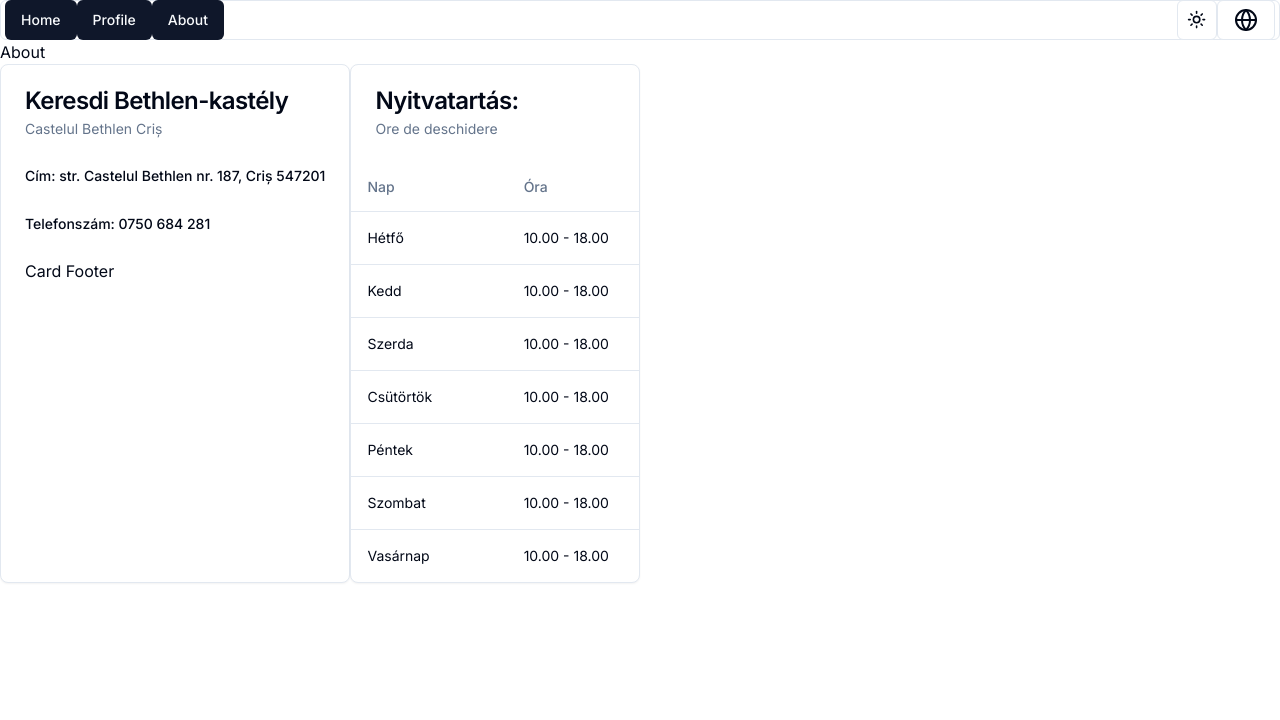
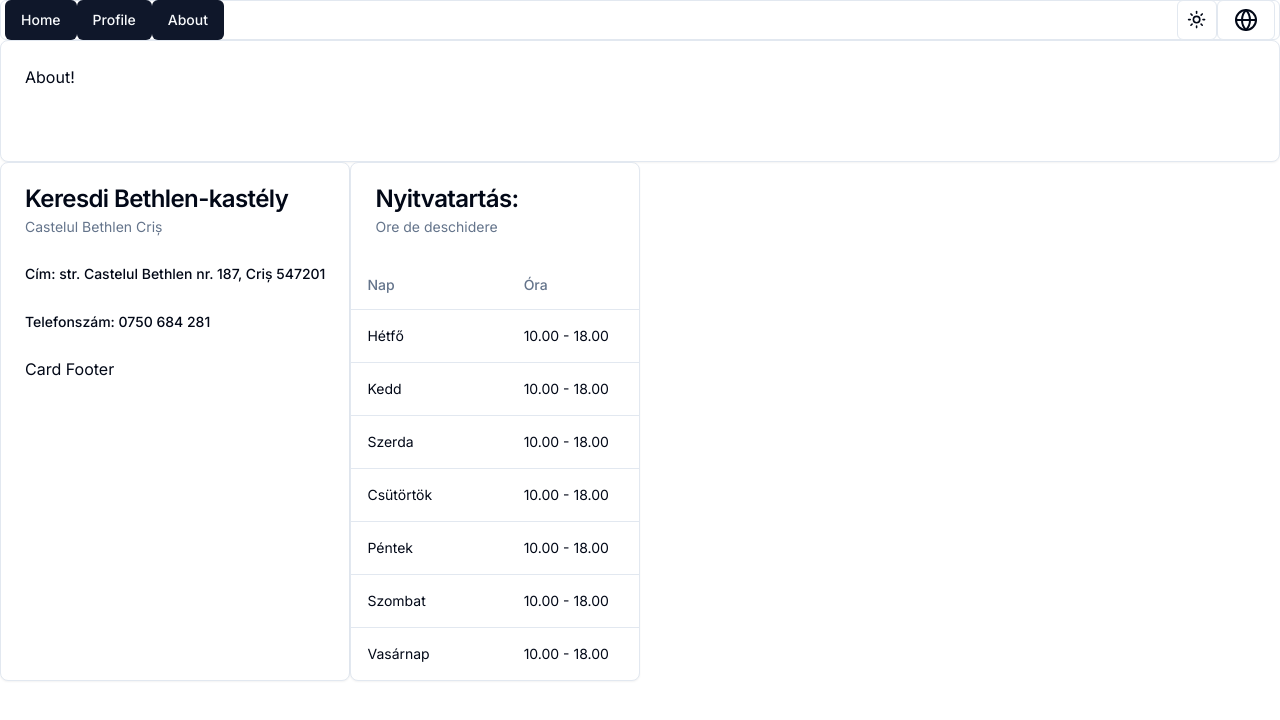
Before and after one commit to tloszkov/keresd, a Next.js app in the folder keresd-castle/: page /about in a window 1280 px wide. Shown: the top 720 px of the page. Built offline with nearby package versions, Linux system fonts and the light colour scheme.

Commit message:
feat - About and profile card added.

```diff
--- a/keresd-castle/src/app/about/page.tsx
+++ b/keresd-castle/src/app/about/page.tsx
@@ -1,6 +1,20 @@
+import {Card, CardContent, CardFooter, CardHeader} from "@/components/ui/card";
+import React from "react";
 
 export default function About() {
     return (
-            <h1>About</h1>
+            <main>
+                <Card>
+                    <CardHeader>
+                        About!
+                    </CardHeader>
+                    <CardContent>
+
+                    </CardContent>
+                    <CardFooter>
+
+                    </CardFooter>
+                </Card>
+            </main>
     );
 }
--- a/keresd-castle/src/app/profile/page.tsx
+++ b/keresd-castle/src/app/profile/page.tsx
@@ -1,8 +1,19 @@
+import {Card, CardContent, CardFooter, CardHeader} from "@/components/ui/card";
+import React from "react";
 
 export default function Profile() {
     return (
     <main>
-      <h1>My Profile</h1>
+        <Card>
+            <CardHeader>
+                Profile!
+            </CardHeader>
+            <CardContent>
+
+            </CardContent>
+            <CardFooter>
+            </CardFooter>
+        </Card>
     </main>
     );
 };
```
